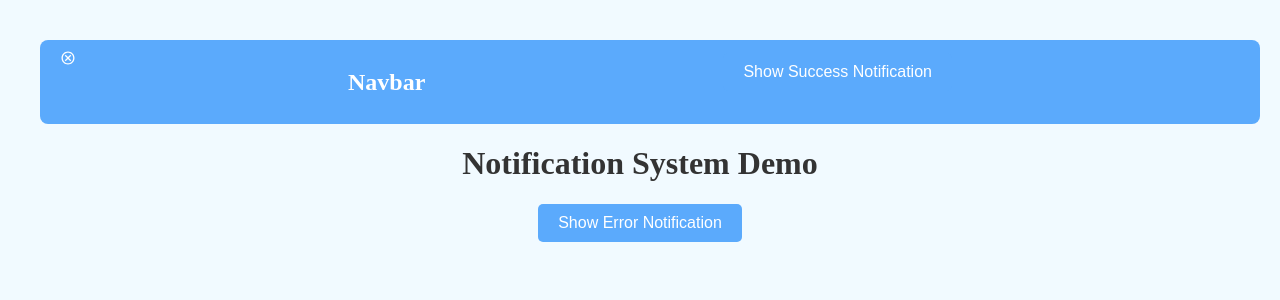
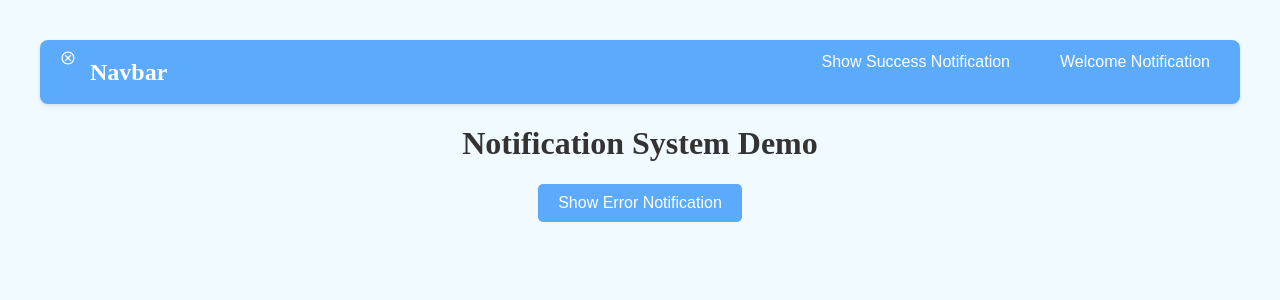
Before and after one commit to michellebarrigaIT/practica11, a React (Vite) app: page / in a window 1280 px wide. Shown: the top 300 px of the page. Built offline with nearby package versions, Linux system fonts and the light colour scheme.

Commit message:
feat: add info button

```diff
--- /dev/null
+++ b/src/components/InfoButton/InfoButton.tsx
@@ -0,0 +1,13 @@
+import { useNotification } from "../../contexts/NotificationContext";
+
+const InfoButton = () => {
+    const { showNotification } = useNotification();
+
+    return (
+        <button onClick={() => showNotification("Welcome!", "info")}>
+            Welcome Notification
+        </button>
+    );
+};
+
+export default InfoButton;
--- a/src/components/Navbar/Navbar.scss
+++ b/src/components/Navbar/Navbar.scss
@@ -4,16 +4,22 @@
     background-color: variable.$bg-color;
     padding: 10px;
     display: flex;
-    justify-content: space-evenly;
+    justify-content: space-between;
     align-items: center;
     width: 100%;
     height: 8vh;
     border-radius: 8px;
-    border-color: white;
+    box-sizing: border-box;
+    box-shadow: 0 2px 4px rgba(0, 0, 0, 0.1);
 
     h2 {
         color: variable.$text-color;
         font-family: variable.$font-family;
-        margin: 0;
+        margin: 40px;
+    }
+
+    .btn-container {
+        display: flex;
+        gap: 10px;
     }
 }
--- a/src/components/Navbar/Navbar.tsx
+++ b/src/components/Navbar/Navbar.tsx
@@ -1,3 +1,4 @@
+import InfoButton from "../InfoButton/InfoButton"
 import SuccessButton from "../SuccessButton/SuccessButton"
 import "./Navbar.scss"
 
@@ -5,7 +6,10 @@ function Navbar() {
   return (
     <div className="navbar">
         <h2>Navbar</h2>
-        <SuccessButton />
+        <div className="btn-container">
+            <SuccessButton />
+            <InfoButton />
+        </div>
     </div>
   )
 }
```
